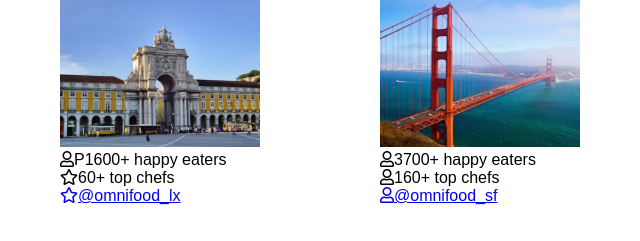
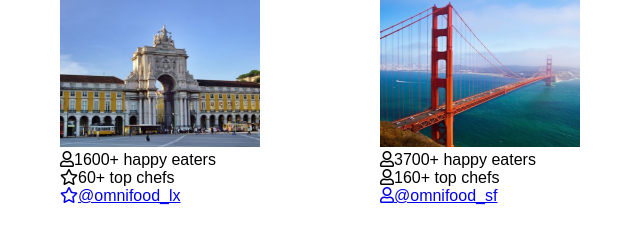
Before and after one commit to dang9805/omni-page, a plain HTML site: page index.html in a window 1280 px wide. Shown: the part 2469-2710 px from the top of the page, 0-640 px from the left. Drawn offline with Linux system fonts and the light colour scheme.

Commit message:
first commit

```diff
--- a/index.html
+++ b/index.html
@@ -4,7 +4,7 @@
     <meta charset="UTF-8">
     <meta http-equiv="X-UA-Compatible" content="IE=edge">
     <meta name="viewport" content="width=device-width, initial-scale=1.0">
-    <title>title</title>
+    <title>omni food</title>
     <link rel="stylesheet" href="index.css">
     <link href="https://pro.fontawesome.com/releases/v5.12.0/css/all.css" rel="stylesheet">
 </head>
@@ -146,7 +146,7 @@ HELLO SUPER HEALTHY MEALS.
 
                 <div id="location">
                     <img src="./img/lisbon-3.jpg" alt="">
-                    <p><i class="far fa-user"></i>P1600+ happy eaters</p>
+                    <p><i class="far fa-user"></i>1600+ happy eaters</p>
                     <p> <i class="far fa-star"></i>60+ top chefs</p>
                     <a href="https://www.youtube.com/watch?v=ECxVfrwwTp0"><i class="far fa-star"></i>@omnifood_lx</a>
                 </div>
```
